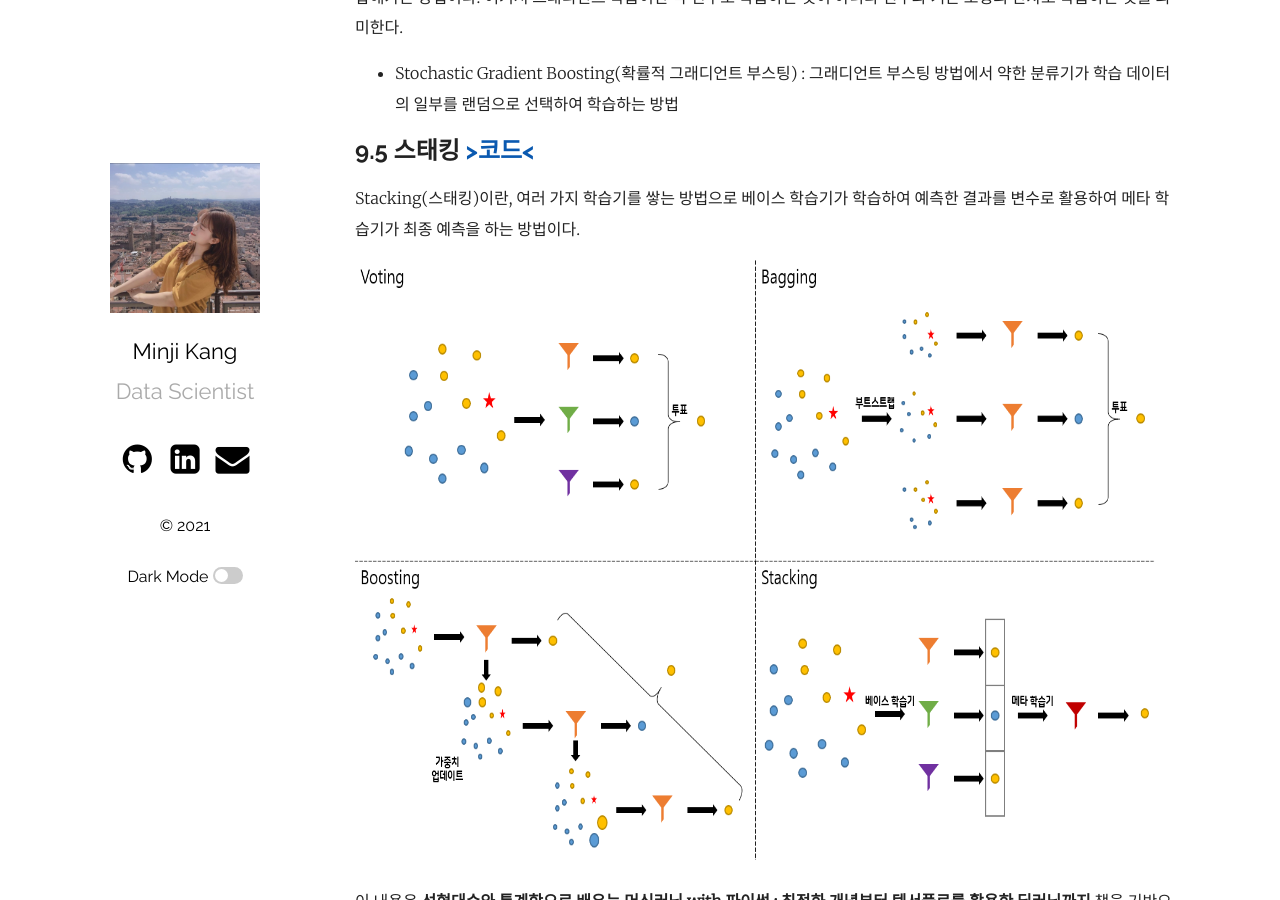
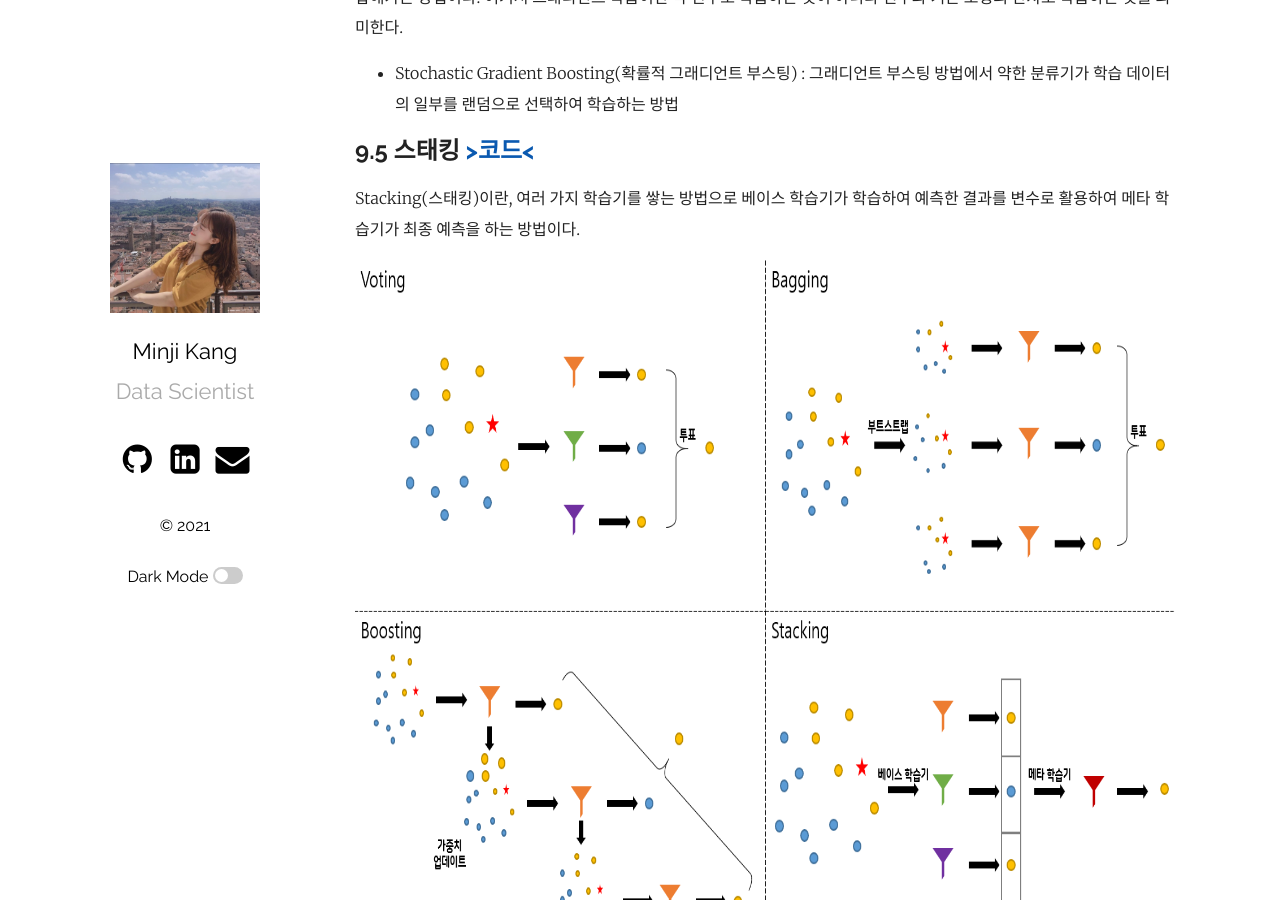
Before and after one commit to mmminji/mmminji.github.io, a Jekyll site: the page built from _posts/2021-06-21-선통머9장.markdown, in a window 1280 px wide and 900 px high, scrolled down 1128 px. Built offline with Jekyll 4.4.1, drawn with Linux system fonts in a browser that asks for light colours; comment, search, counter and statistics services are not loaded.

Commit message:
2021-06-21-post

```diff
--- a/_posts/2021-06-21-선통머9장.markdown
+++ b/_posts/2021-06-21-선통머9장.markdown
@@ -33,6 +33,6 @@ Gradient Boosting(그래디언트 부스팅)이란, 그래디언트를 이용해
 ## 9.5 스태킹 [>코드<](https://github.com/mmminji/Machine-Learning/blob/master/9.5.Stacking.py)
 Stacking(스태킹)이란, 여러 가지 학습기를 쌓는 방법으로 베이스 학습기가 학습하여 예측한 결과를 변수로 활용하여 메타 학습기가 최종 예측을 하는 방법이다.
 
-![](https://github.com/mmminji/mmminji.github.io/blob/main/assets/post_pics/9-Ensemble.PNG?raw=true){: width="800" height="600"}
+![](https://github.com/mmminji/mmminji.github.io/blob/main/assets/post_pics/9-Ensemble.PNG?raw=true){: width="1000" height="700"}
 
 이 내용은 **선형대수와 통계학으로 배우는 머신러닝 with 파이썬 : 최적화 개념부터 텐서플로를 활용한 딥러닝까지** 책을 기반으로 공부한 자료입니다.
```
